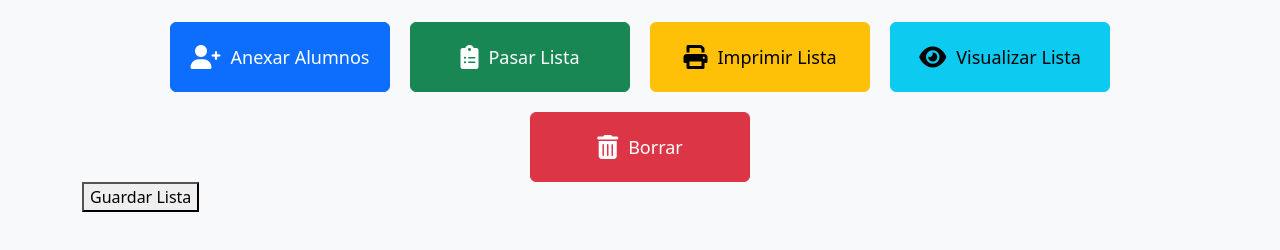
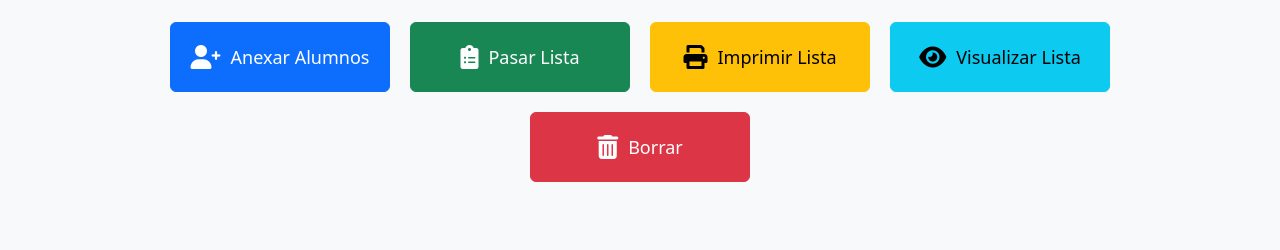
Before and after one commit to fatruiz-ITT/Asistencia, a plain HTML site: page index.html in a window 1280 px wide. Shown: the part 146-396 px from the top of the page. Drawn offline with nearby package versions, Linux system fonts and the light colour scheme.

Commit message:
Update index.html

```diff
--- a/index.html
+++ b/index.html
@@ -120,9 +120,6 @@
                 </button>
             </div>
         </div>
-
-        <!-- Botón para guardar la lista -->
- <button id="guardar-lista">Guardar Lista</button>
 
  <!-- Incluir el código JavaScript -->
  <script>
```
